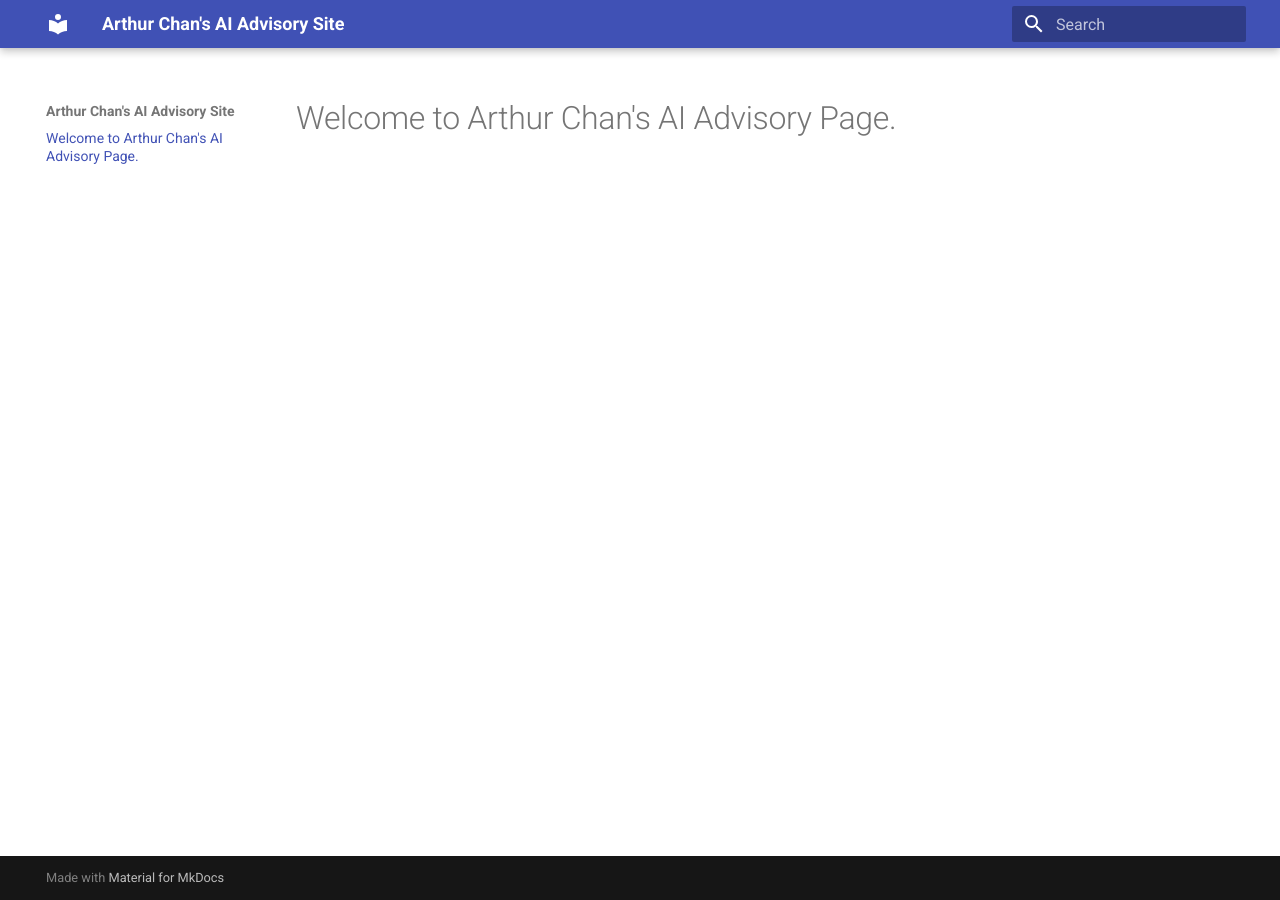
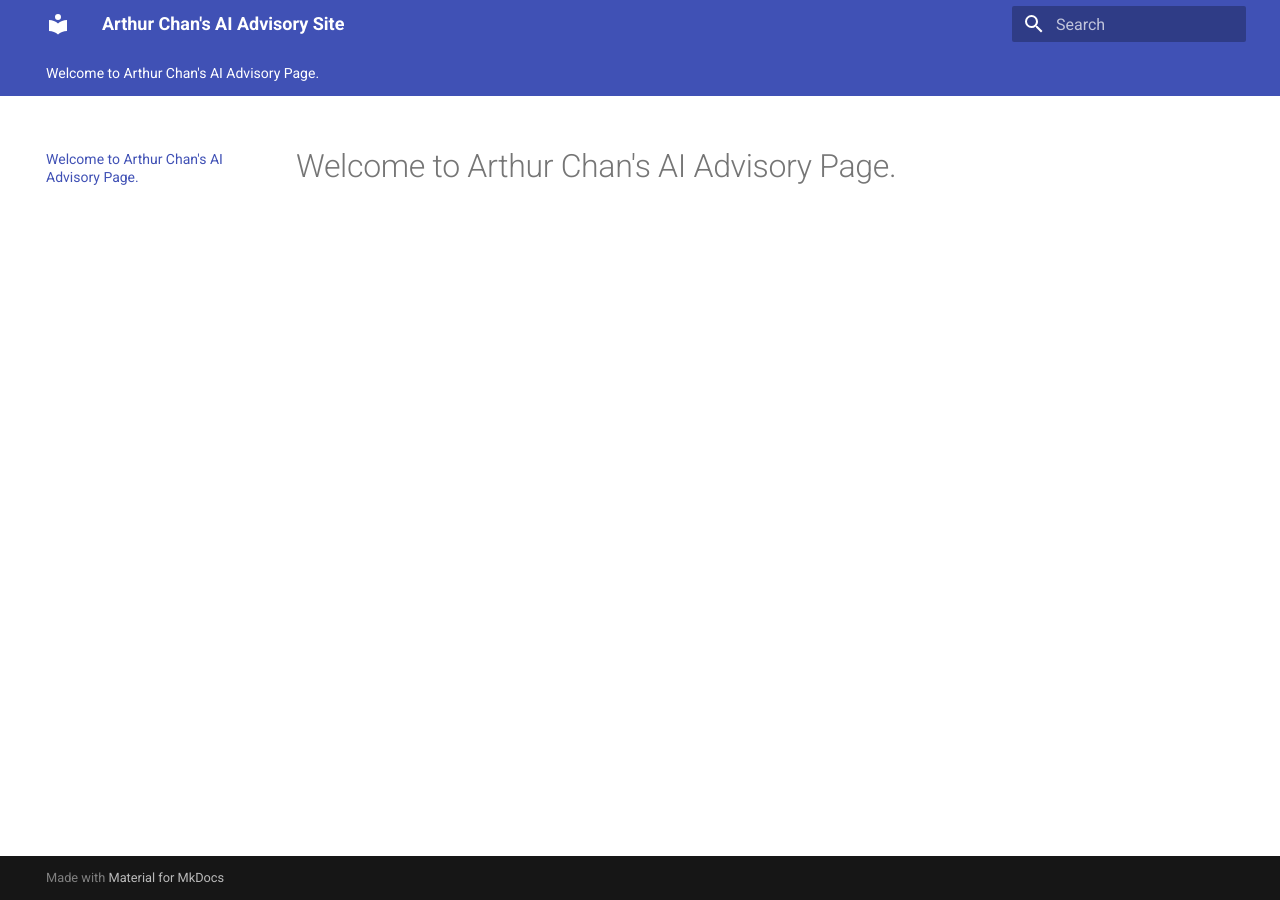
Before and after one commit to arthchan2003/arthchan2003.github.io, an MkDocs documentation site: the page built from docs/index.md, in a window 1280 px wide. Built offline with MkDocs 1.6.1 and Material for MkDocs 9.7.7, drawn with Linux system fonts in a browser that asks for light colours.

Commit message:
New update

```diff
--- a/mkdocs.yml
+++ b/mkdocs.yml
@@ -3,3 +3,20 @@ site_name: Arthur Chan's AI Advisory Site
 site_url: https://arthchan2003.github.io/
 theme:
   name: material
+  palette:
+    - media: "(prefers-color-scheme: light)"
+      scheme: default
+      primary: indigo
+      accent: teal
+    - media: "(prefers-color-scheme: dark)"
+      scheme: slate
+      primary: indigo
+      accent: teal
+  font:
+    text: Roboto
+    code: Roboto Mono
+  features:
+    - navigation.tabs
+    - navigation.top
+    - search.suggest
+    - search.highlight
```
Also changed, not shown: site/404.html, site/index.html.
